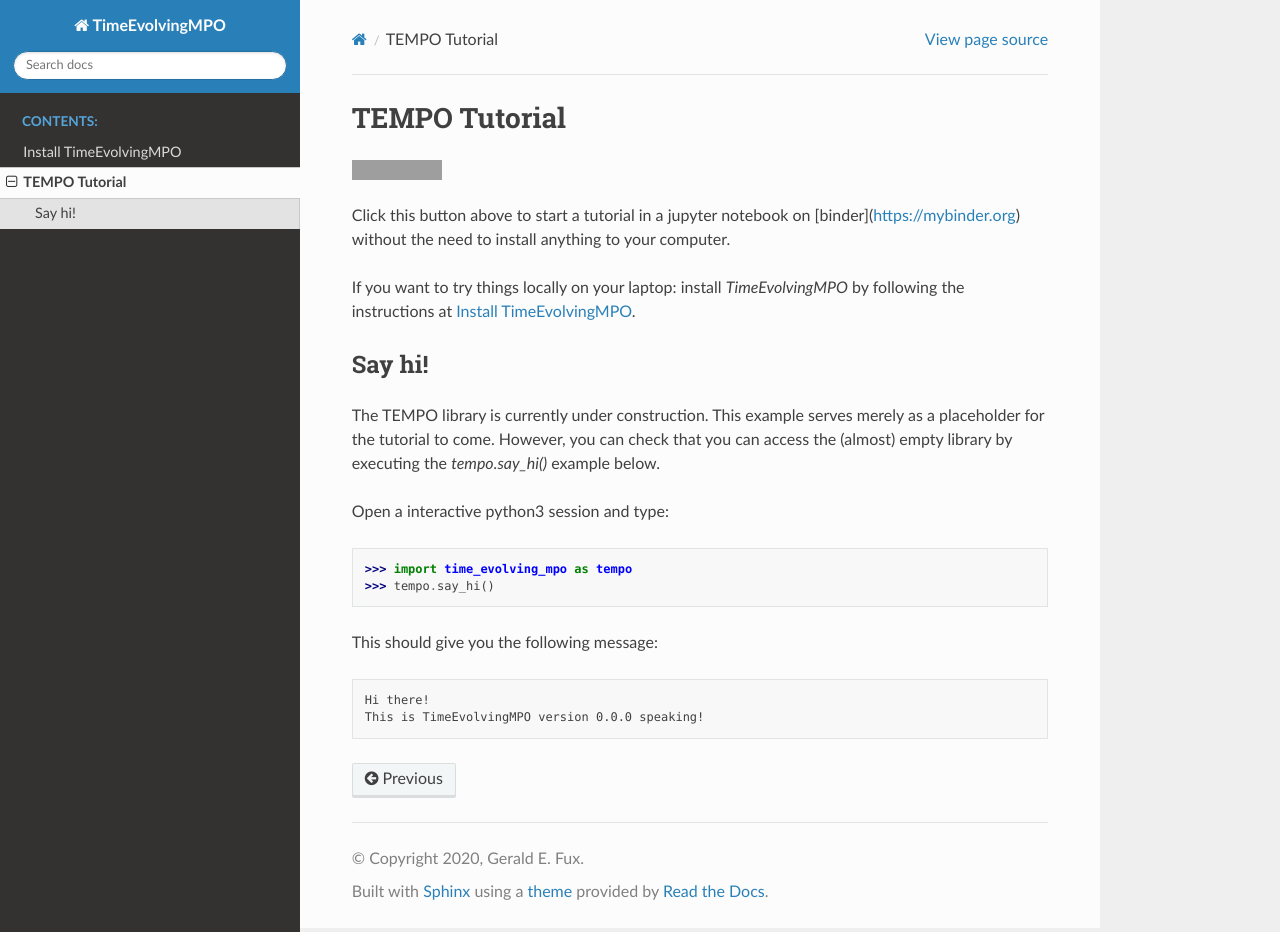
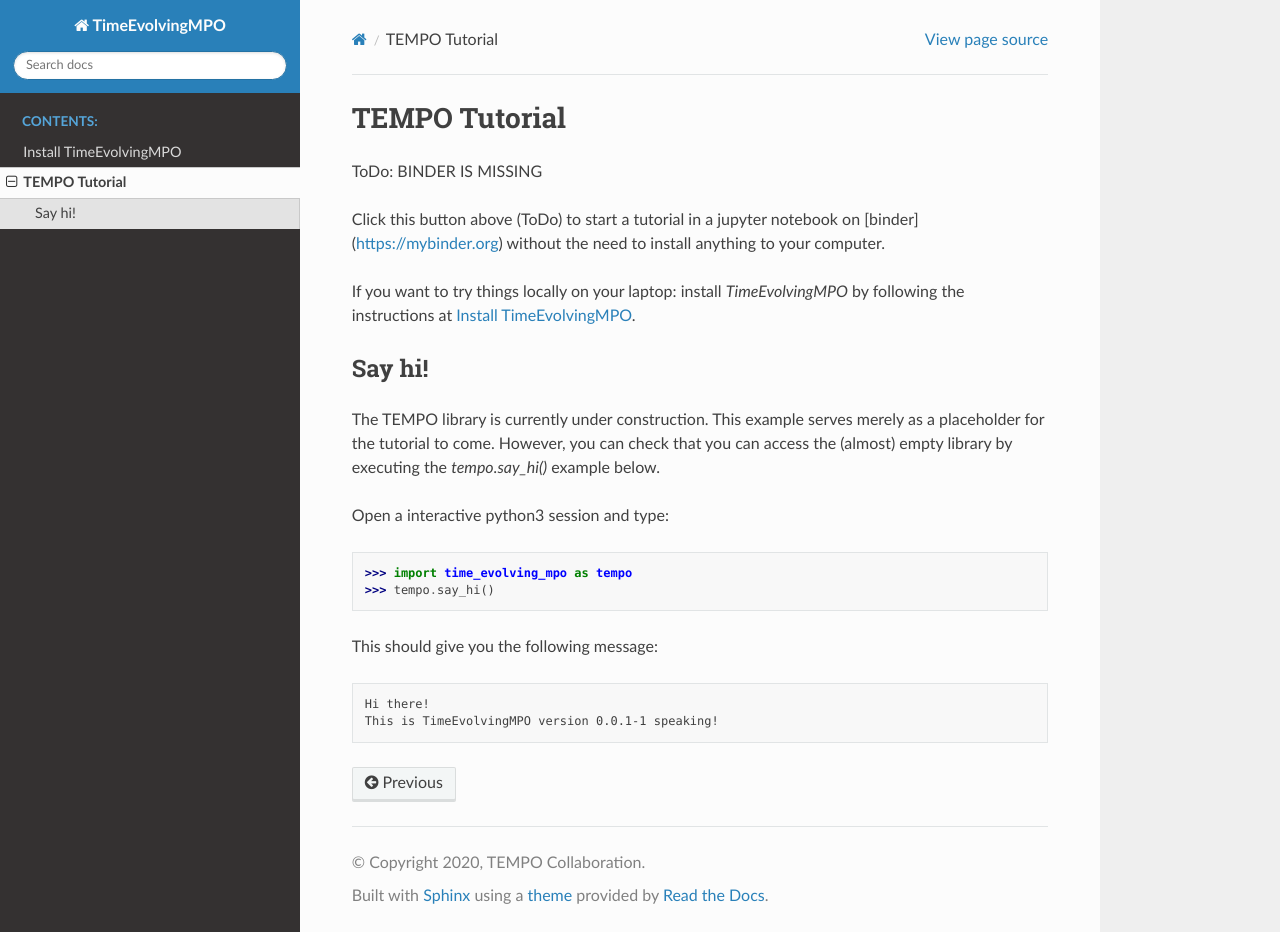
Before and after one commit to tempoCollaboration/OQuPy, a Sphinx documentation site: the page built from docs/pages/tutorial.rst, in a window 1280 px wide and 932 px high. Built offline with Sphinx 7.4.7 and the Read the Docs theme 2.0.0, drawn with Linux system fonts in a browser that asks for light colours; grey boxes are pictures that could not be loaded.

Commit message:
Change authorship to TEMPO Collaboration

```diff
--- a/docs/conf.py
+++ b/docs/conf.py
@@ -18,11 +18,13 @@
 # -- Project information -----------------------------------------------------
 
 project = 'TimeEvolvingMPO'
-copyright = '2020, Gerald E. Fux'
-author = 'Gerald E. Fux'
+copyright = '2020, TEMPO Collaboration'
+author = 'TEMPO Collaboration'
 
 # The full version, including alpha/beta/rc tags
-release = '0.0.0'
+with open('../time_evolving_mpo/version.py') as f:
+  exec(f.read(), globals())
+release = __version__
 
 
 # -- General configuration ---------------------------------------------------
--- a/docs/pages/tutorial.rst
+++ b/docs/pages/tutorial.rst
@@ -1,10 +1,9 @@
 TEMPO Tutorial
 ==============
 
-.. image:: https://mybinder.org/badge_logo.svg
- :target: https://mybinder.org/v2/gh/gefux/TimeEvolvingMPO/master?filepath=tutorial.ipynb
+ToDo: BINDER IS MISSING
 
-Click this button above to start a tutorial in a jupyter notebook on
+Click this button above (ToDo) to start a tutorial in a jupyter notebook on
 [binder](https://mybinder.org) without the need to install anything to your
 computer.
 
@@ -33,4 +32,4 @@ This should give you the following message:
 .. code-block:: none
 
   Hi there!
-  This is TimeEvolvingMPO version 0.0.0 speaking!
+  This is TimeEvolvingMPO version 0.0.1-1 speaking!
--- a/time_evolving_mpo/__init__.py
+++ b/time_evolving_mpo/__init__.py
@@ -1,5 +1,5 @@
 """
-Is this the docstring?
+ToDo: The TimeEvolvingMPO docstring!
 """
 from time_evolving_mpo.version import __version__
 from time_evolving_mpo.say_hi import say_hi
--- a/time_evolving_mpo/version.py
+++ b/time_evolving_mpo/version.py
@@ -1,4 +1,4 @@
-# Copyright 2020 The TimeEvolvingMPO Authors
+# Copyright 2020 The TEMPO Collaboration
 #
 # Licensed under the Apache License, Version 2.0 (the "License");
 # you may not use this file except in compliance with the License.
```
Also changed, not shown: setup.py (+4 -4 lines), 2 other files.
